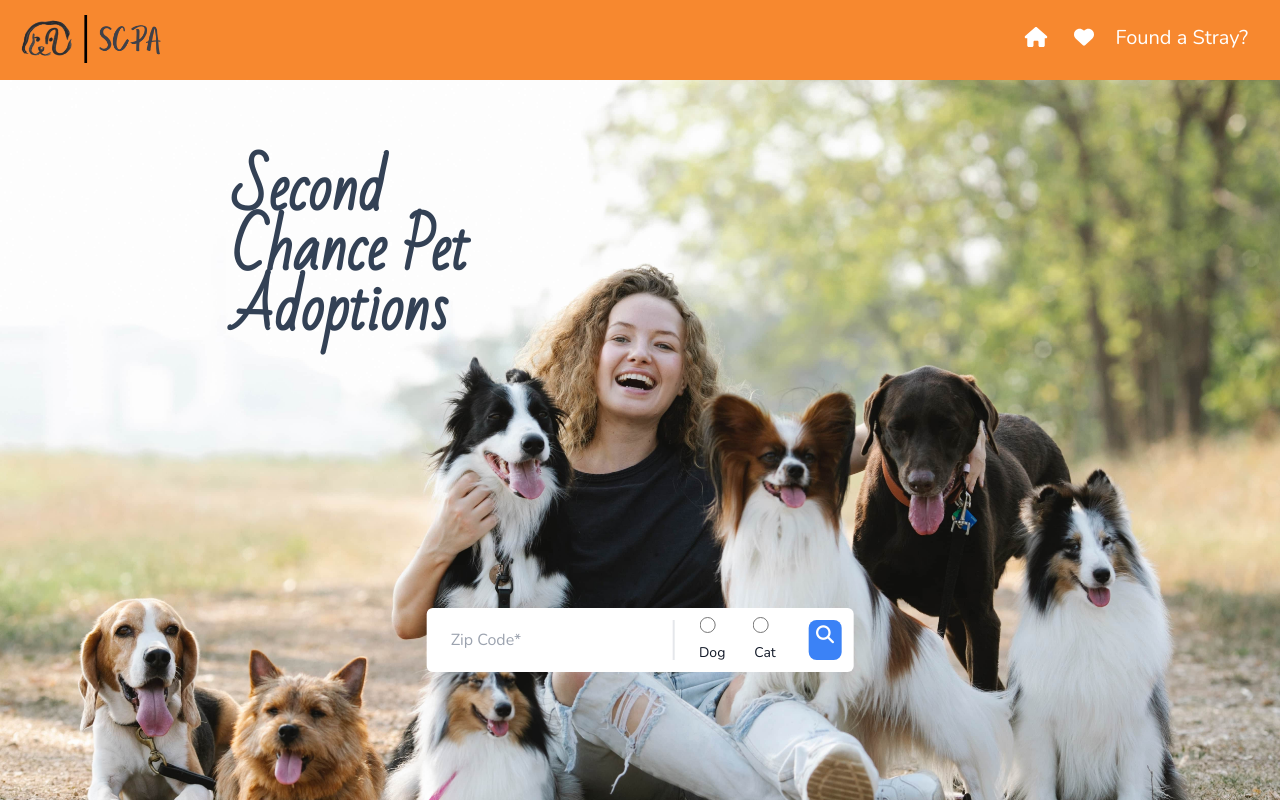
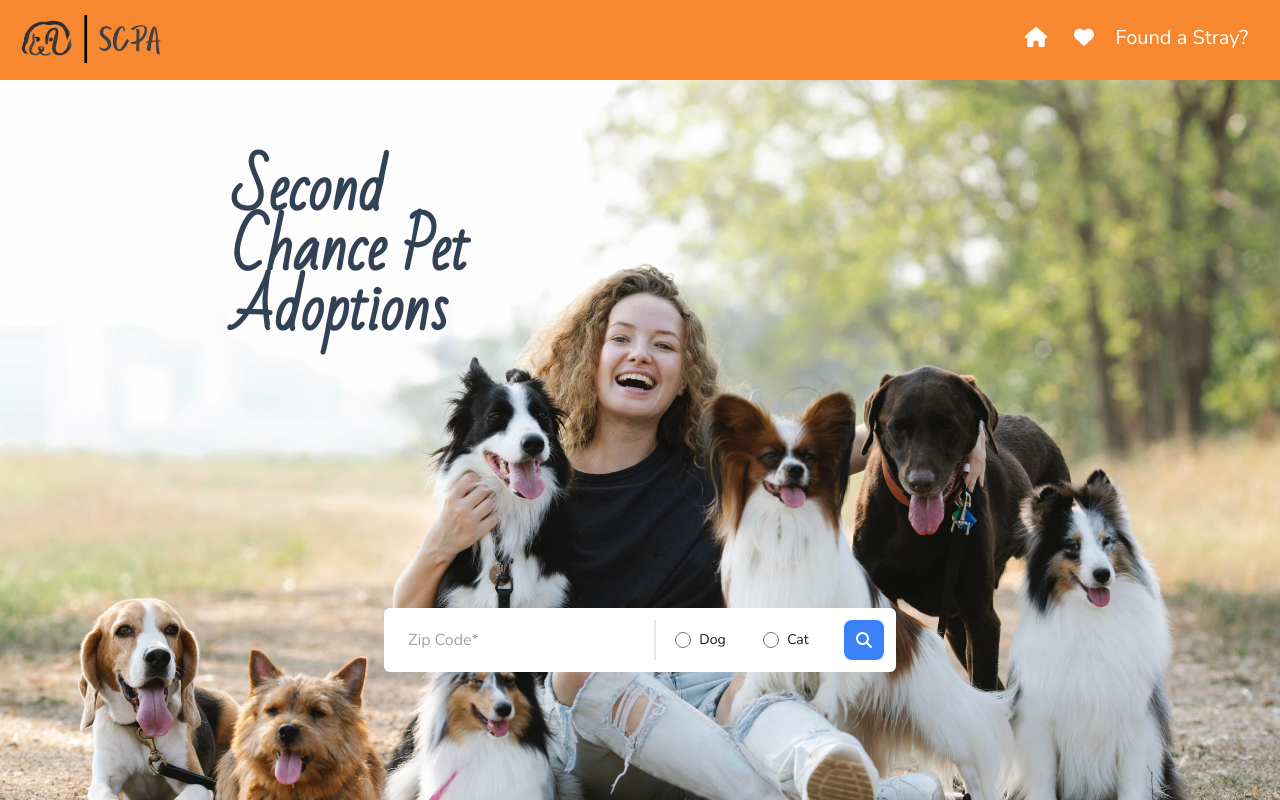
Before and after one commit to aaronleon1/second-chance-pet-adoptions, a Next.js app: page / in a window 1280 px wide. Shown: the top 800 px of the page. Built offline with nearby package versions, Linux system fonts and the light colour scheme; no server answers.

Commit message:
Search bar spacing fixes

```diff
--- a/components/HomeSearchBar.tsx
+++ b/components/HomeSearchBar.tsx
@@ -47,50 +47,52 @@ const HomeSearchBar = () => {
       noValidate
       id="pet-search"
       autoComplete="off"
-      className="text-center absolute bottom-60 md:bottom-44 left-1/2 -translate-x-1/2 -translate-y-1/2 w-3/4 md:w-1/3  bg-white rounded-md flex justify-between items-center h-16 px-2"
+      className="text-center absolute bottom-60 md:bottom-44 left-1/2 -translate-x-1/2 -translate-y-1/2 w-5/6 sm:w-3/4 lg:w-2/3 xl:w-[40%] bg-white rounded-md flex justify-between items-center h-16 px-2"
     >
       <input
         type="text"
         name="zipcode"
         value={zip}
         onChange={handleZip}
-        className="w-2/3  ml-4 h-10 focus:outline-none border-r-2"
+        className="w-1/4 sm:1/2 md:w-1/2 lg:1/3 ml-1 md:ml-4 h-10 focus:outline-none border-r-2"
         placeholder="Zip Code*"
       />
-      <div onChange={handlePet} className="flex px-4 w-1/3">
-        <div className="mr-5">
+      <div
+        onChange={handlePet}
+        className="flex md:px-4 md:w-1/3 justify-between items-center"
+      >
+        <div className=" flex items-center mr-8 md:mr-2">
           <input
             type="radio"
             value="dog"
             name="pet"
-            className="w-4 h-4 text-blue-600 bg-gray-100 border-gray-300 focus:ring-blue-500  focus:outline-none"
+            className="w-4 h-4  text-blue-600 bg-gray-100 border-gray-300 focus:ring-blue-500 focus:outline-none cursor-pointer"
           />
-          <label className="ml-2 text-sm font-medium text-gray-900 ">Dog</label>
+          <label className="ml-2 text-sm  text-gray-900 ">Dog</label>
         </div>
-        <div>
+        <div className="flex items-center">
           <input
             type="radio"
             value="cat"
             name="pet"
-            className="w-4 h-4 text-blue-600 bg-gray-100 border-gray-300 focus:ring-blue-500   focus:outline-none"
+            className="w-4 h-4 text-blue-600 bg-gray-100 border-gray-300 focus:ring-blue-500  focus:outline-none  cursor-pointer"
           />
-
-          <label className="ml-2 text-sm font-medium text-gray-900 ">Cat</label>
+          <label className="ml-2 text-sm  text-gray-900 ">Cat</label>
         </div>
       </div>
 
       <button
         type="submit"
         onClick={handleSubmit}
-        className="ml-4 bg-blue-500 h-10 w-10 rounded-lg text-white mr-1 "
+        className="ml-1 md:ml-4 bg-blue-500 h-10 w-12 md:w-10 rounded-lg text-white mr-1 "
       >
         {zip?.length === 5 && token && isValidZip(zip) ? (
           <Link href={"/pets"}>
-            <i className="fa-solid fa-magnifying-glass w-full h-full py-3"></i>
+            <i className="fa-solid fa-magnifying-glass w-full h-full  pt-3"></i>
           </Link>
         ) : (
           <Link href={"/"}>
-            <i className="fa-solid fa-magnifying-glass text-lg w-full h-full"></i>
+            <i className="fa-solid fa-magnifying-glass w-full h-full  pt-3"></i>
           </Link>
         )}
       </button>
```
